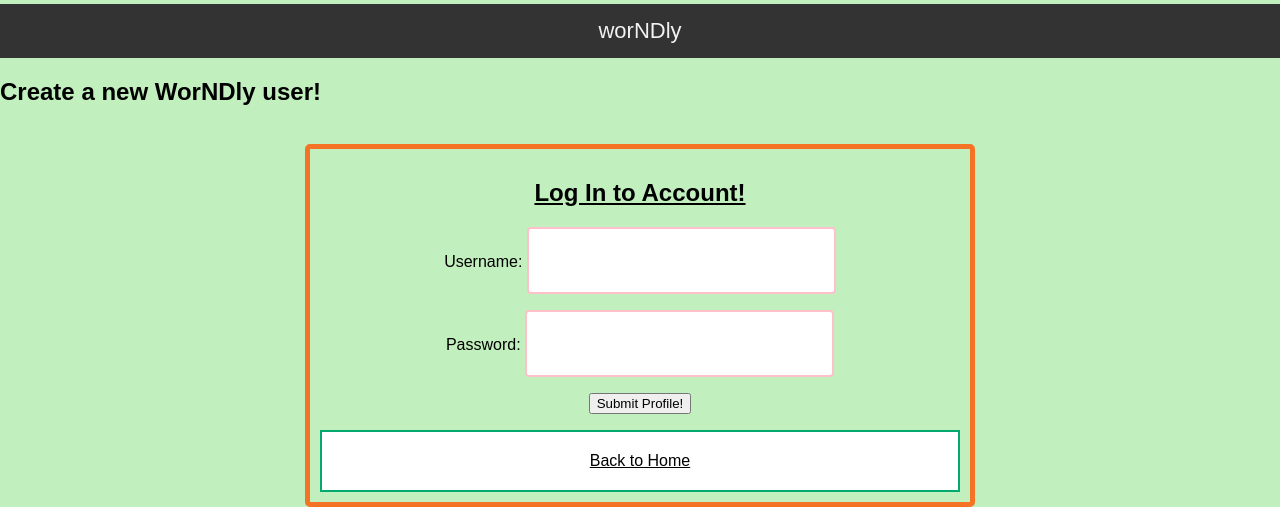
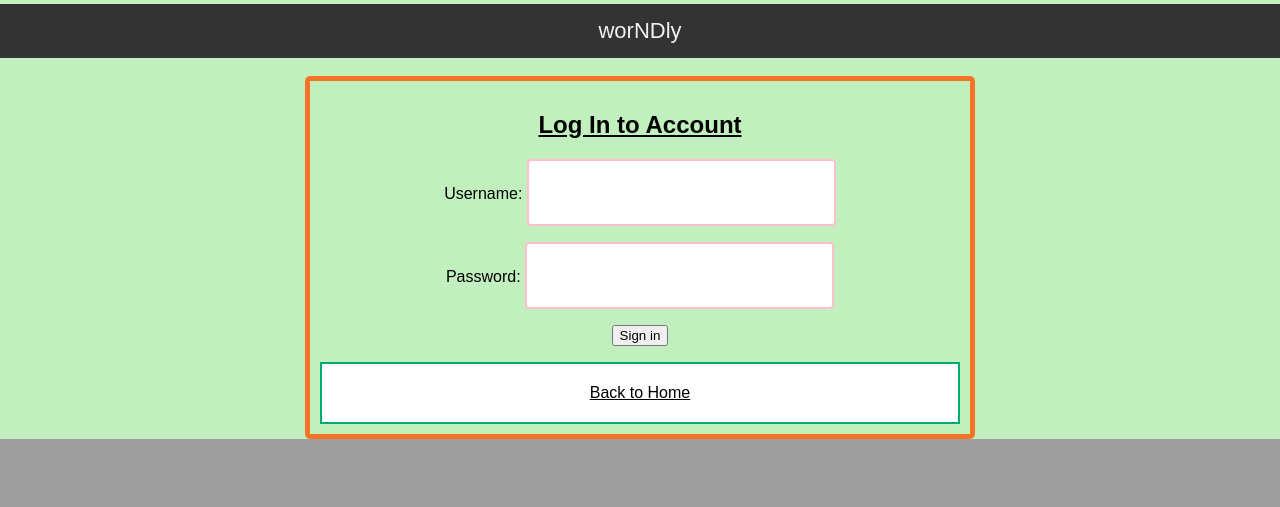
Before and after one commit to ecolleran/manor_quad, a Django app: page /signin_up/login/ in a window 1280 px wide. Shown: the part 960-1467 px from the top of the page. After the commit the page ends 1399 px from the top, so only its background shows below. Run offline with Django 5.2, Linux system fonts and the light colour scheme; some libraries are stand-ins or nearby versions.

Commit message:
Front end fixes

```diff
--- a/worNDly/templates/homepage.html
+++ b/worNDly/templates/homepage.html
@@ -46,7 +46,7 @@
 {% if user.is_authenticated %}
 <h2 style="text-align: center; margin-bottom: 20px;">{{ user.username }}, welcome to WorNDly!</h2>
 <div class="center">
-    <button><a href="{% url 'logout' %}" style="text-decoration: none; color: inherit;">Sign Out.</a></button>
+    <button><a href="{% url 'logout' %}" style="text-decoration: none; color: inherit;">Sign Out</a></button>
 </div>
 
 {% else %}
@@ -54,9 +54,9 @@
 <p style="text-align: center;">This is our home page!</p>
 
 <div class="center">
-    <button><a href="{% url 'create' %}" style="text-decoration: none; color: inherit;">Create a New Profile!</a></button>
+    <button><a href="{% url 'create' %}" style="text-decoration: none; color: inherit;">Create a New Profile</a></button>
     <p></p>
-    <button><a href="{% url 'login' %}" style="text-decoration: none; color: inherit;">Sign In.</a></button>
+    <button><a href="{% url 'login' %}" style="text-decoration: none; color: inherit;">Sign In</a></button>
 </div>
 
 <!-- Picture -->
--- a/worNDly/templates/signin_up/login_user.html
+++ b/worNDly/templates/signin_up/login_user.html
@@ -3,7 +3,6 @@
 {% block title %}Login user!{% endblock %}
 
 {% block content %}
-<h2>Create a new WorNDly user!</h2>
 
 <br>
 <head>
@@ -40,7 +39,7 @@
 
 <div class="center">
     <!-- Log in form -->
-    <h2><u>Log In to Account!</u></h2>
+    <h2><u>Log In to Account</u></h2>
     <form action="" method="post">
         {% csrf_token %}
         <p></p>
@@ -57,7 +56,7 @@
         </div>
         <p></p>
         <!-- Submit button -->
-        <button class="btn btn-outline-dark" type="submit">Submit Profile!</button>
+        <button class="btn btn-outline-dark" type="submit">Sign in</button>
     </form>
 
     <p></p>
--- a/worNDly/templates/signin_up/sign_in.html
+++ b/worNDly/templates/signin_up/sign_in.html
@@ -40,7 +40,7 @@
 
 <div class="center">
     <!-- Form to create new user profile -->
-    <h2><u>Create Profile!</u></h2>
+    <h2><u>Create Profile</u></h2>
     <form action="" method="post">
         {% csrf_token %}
         <p></p>
@@ -63,7 +63,7 @@
         </div>
         <p></p>
         <!-- Submit button -->
-        <button class="btn btn-outline-dark" type="submit">Submit Profile!</button>
+        <button class="btn btn-outline-dark" type="submit">Submit Profile</button>
     </form>
 
     <p></p>
```
